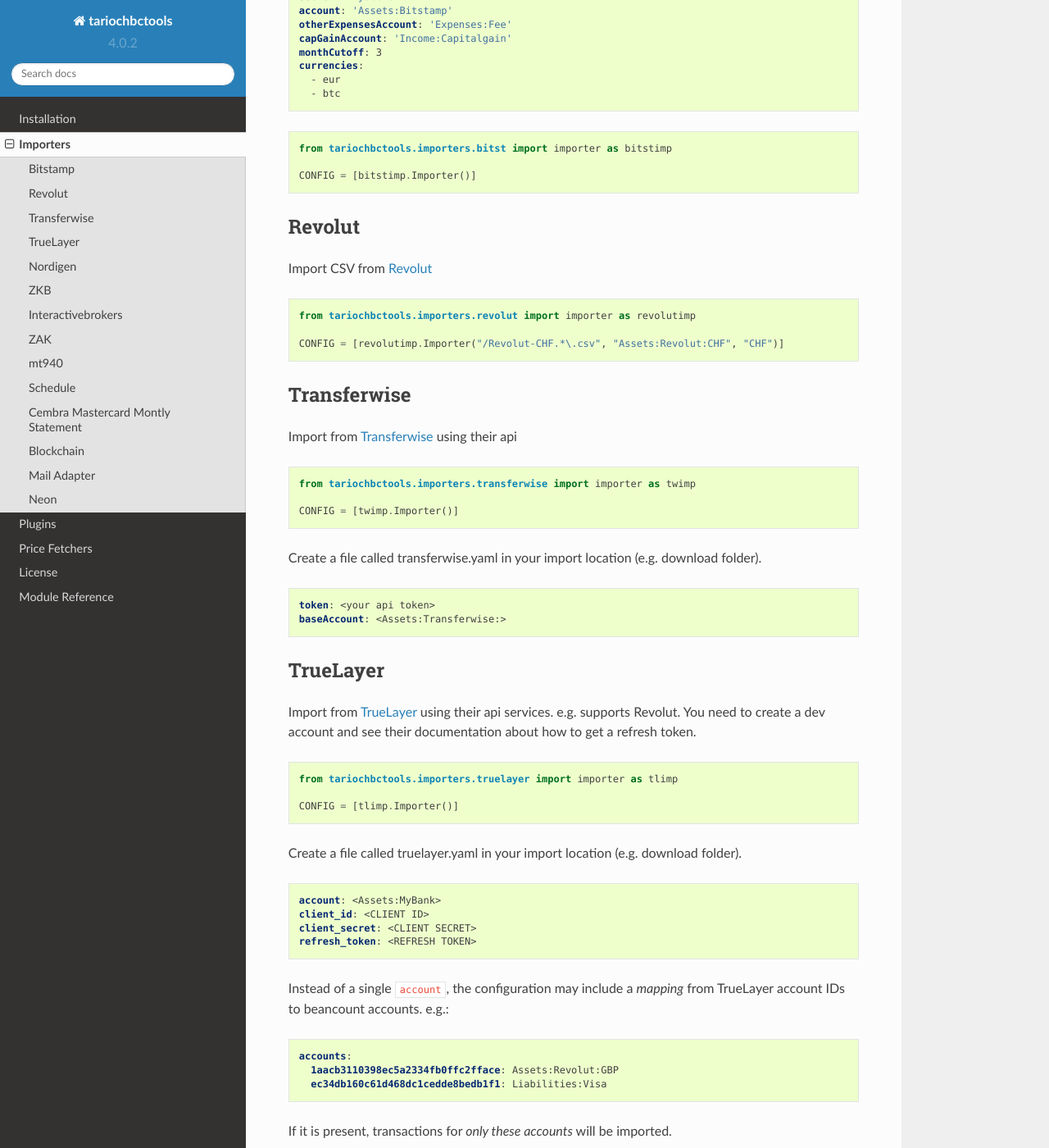
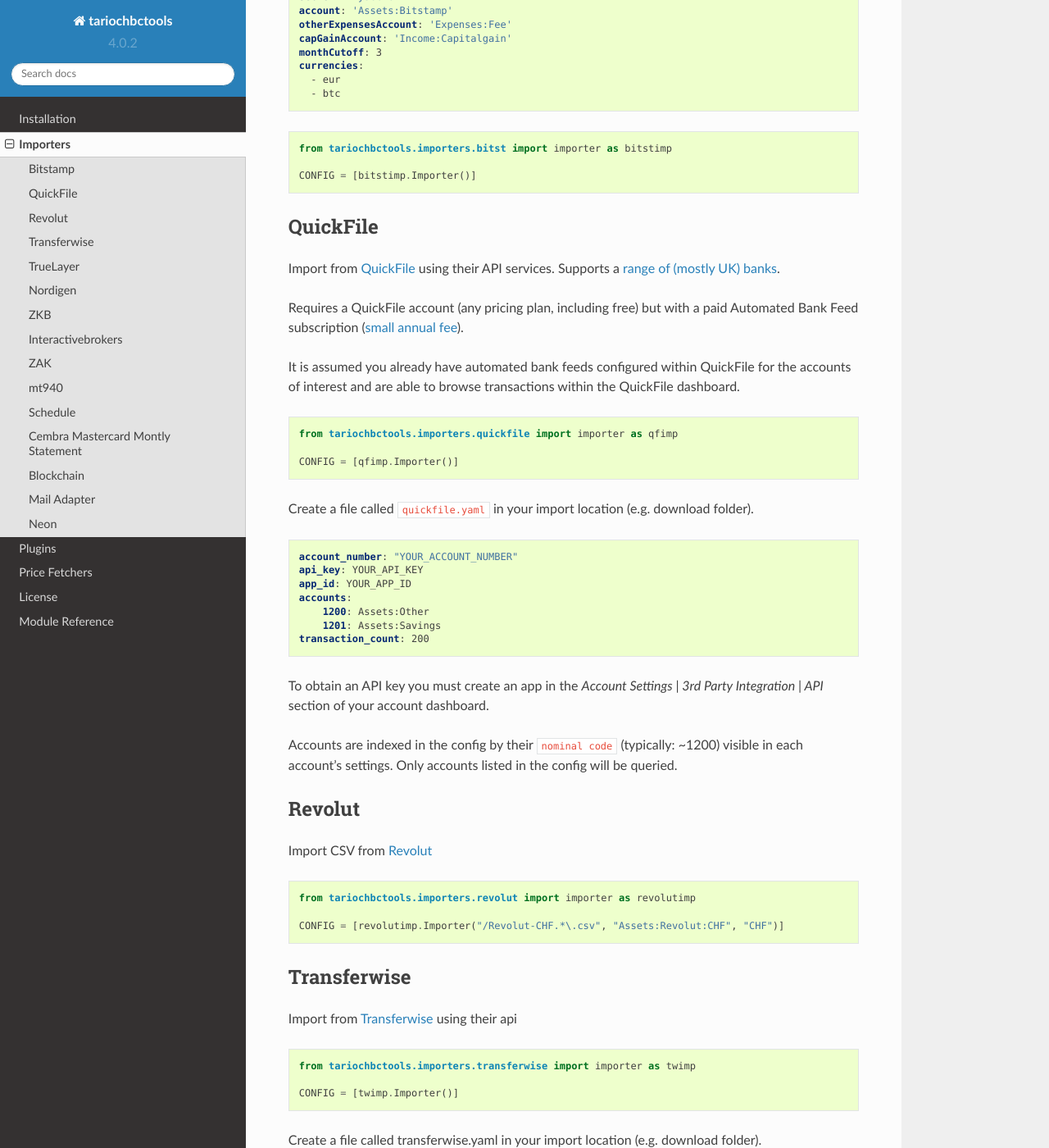
Before and after one commit to tarioch/beancounttools, a Sphinx documentation site: the page built from docs/importers.rst, in a window 1280 px wide and 1400 px high, scrolled down 418 px. Shown: the whole window at 82% size. Built offline with Sphinx 7.4.7 and the Read the Docs theme 2.0.0, drawn with Linux system fonts in a browser that asks for light colours.

Commit message:
quickfile: docs

```diff
--- a/docs/importers.rst
+++ b/docs/importers.rst
@@ -29,6 +29,44 @@
   from tariochbctools.importers.bitst import importer as bitstimp
 
   CONFIG = [bitstimp.Importer()]
+
+
+QuickFile
+--------------
+Import from `QuickFile <https://www.quickfile.co.uk/>`__ using their API services.
+Supports a `range of (mostly UK) banks <https://www.quickfile.co.uk/openbanking/providers>`__.
+
+Requires a QuickFile account (any pricing plan, including free) but with a paid
+Automated Bank Feed subscription (`small annual fee <https://www.quickfile.co.uk/home/pricing>`__).
+
+It is assumed you already have automated bank feeds configured within QuickFile
+for the accounts of interest and are able to browse transactions within the QuickFile dashboard.
+
+.. code-block:: python
+
+  from tariochbctools.importers.quickfile import importer as qfimp
+
+  CONFIG = [qfimp.Importer()]
+
+Create a file called ``quickfile.yaml`` in your import location (e.g. download folder).
+
+.. code-block:: yaml
+
+  account_number: "YOUR_ACCOUNT_NUMBER"
+  api_key: YOUR_API_KEY
+  app_id: YOUR_APP_ID
+  accounts:
+      1200: Assets:Other
+      1201: Assets:Savings
+  transaction_count: 200
+
+
+To obtain an API key you must create an app in the `Account Settings | 3rd
+Party Integration | API` section of your account dashboard.
+
+Accounts are indexed in the config by their ``nominal code`` (typically: ~1200)
+visible in each account's settings. Only accounts listed in the config will be
+queried.
 
 
 Revolut
```
